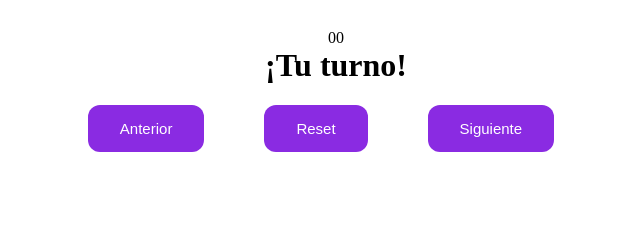
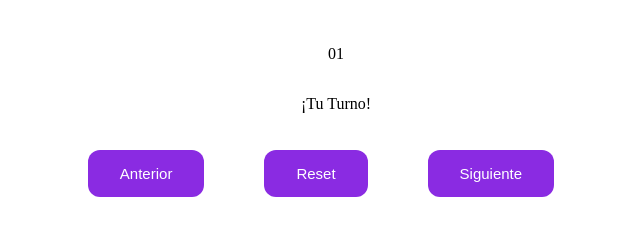
Before and after one commit to Maargamg/ejercicio-clase-funciones, a website built with Vite: page index.html in a window 1280 px wide. Both pictures are taken after a click on the button "Siguiente". Shown: the whole page, without its empty margins (304-944 px from the left). Built offline with nearby package versions, Linux system fonts and the light colour scheme.

Commit message:
funciona

```diff
--- a/index.html
+++ b/index.html
@@ -9,8 +9,8 @@
   </head>
   <body>
     <div class="turno-display">
-      <div class="turno" id="turno">00</div>
-      <p class="texto-turno">¡Tu turno!</p>
+      <p class="turno" id="turno">00</p>
+      <p class="turno" id="turno">¡Tu Turno!</p>
       </div>
       <div class="botones">
       <button id="restar">Anterior</button><br>
--- a/src/main.ts
+++ b/src/main.ts
@@ -1,7 +1,7 @@
 let turno = 0;
-const botonSiguiente = document.getElementById('siguienteTurno');
-const siguiente = () => {
-  turno = turno + 1;
+const botonSiguiente = document.getElementById('sumar');
+const sumar = () => {
+  turno++;
 
   const elementoParrafo = document.getElementById('turno');
 
@@ -11,6 +11,6 @@ const siguiente = () => {
 }
 if (botonSiguiente !== null && botonSiguiente !== undefined && botonSiguiente instanceof HTMLButtonElement) {
   botonSiguiente.addEventListener('click', () => {
-    siguiente();
+    sumar();
   })
 }
```
